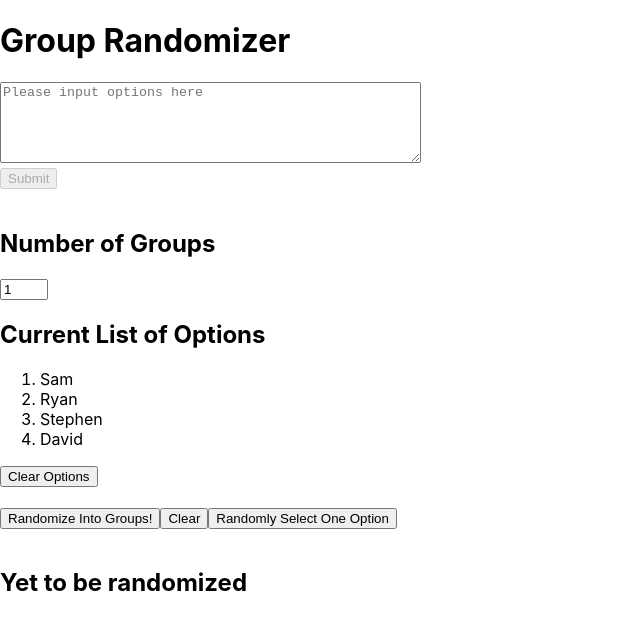
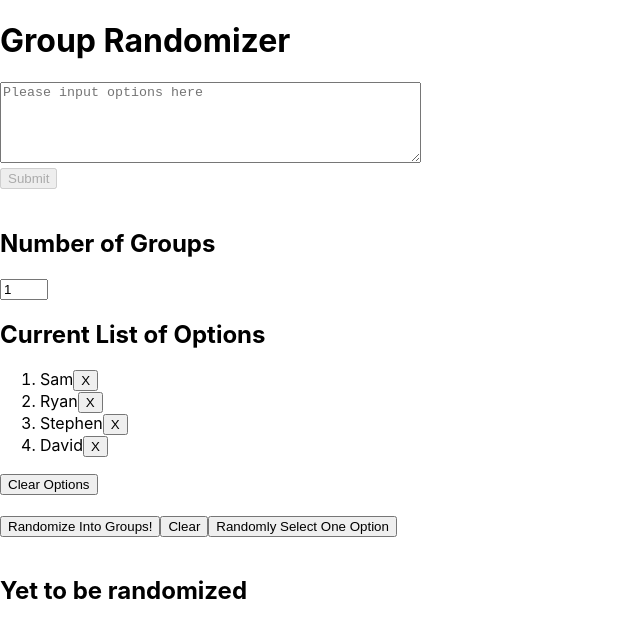
Before and after one commit to guosamuel/group_randomizer_front_end, a React (Create React App) app: page / in a window 1280 px wide. Shown: the top 638 px of the page, without its empty margins (0-640 px from the left). Built offline with nearby package versions, Linux system fonts and the light colour scheme.

Commit message:
moved the onClick delete function from the list itself to a button

```diff
--- a/src/App.js
+++ b/src/App.js
@@ -83,11 +83,9 @@ function App() {
 
   const listOfOptions = options.map( (option, index) => {
     return (
-      <li
-      key={index}
-      onClick={ idx => removeOption(index)}
-      >
+      <li key={index}>
         {option}
+        <button onClick={ idx => removeOption(index)}>X</button>
       </li>
     )
   })
```
